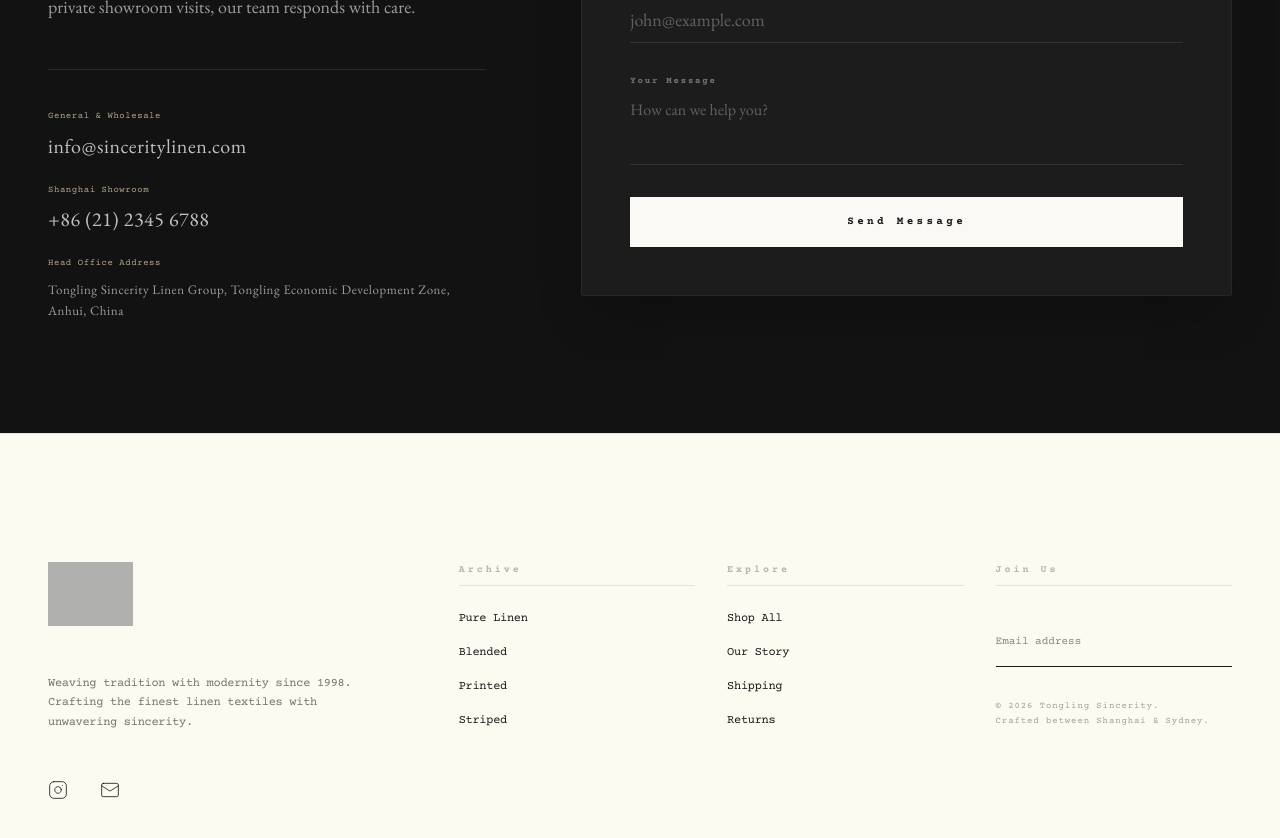
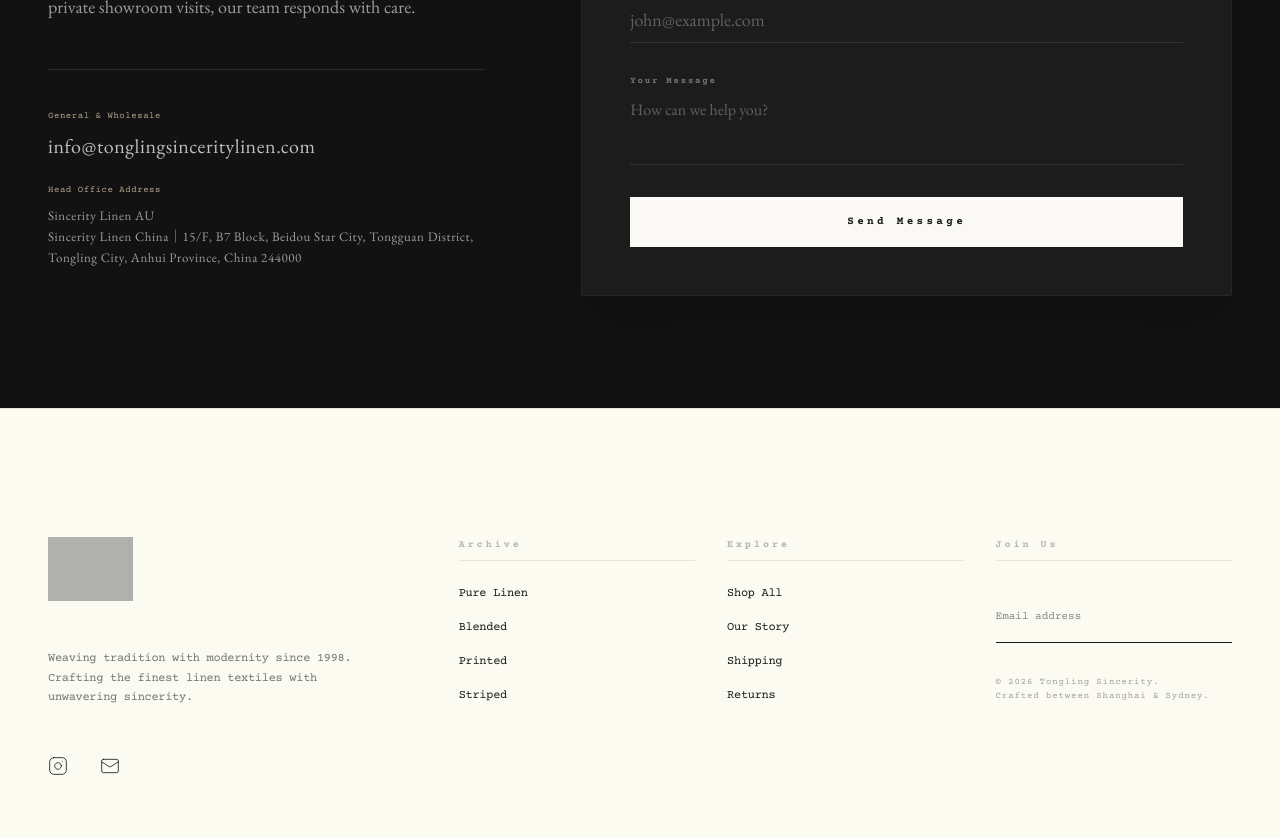
Before and after one commit to ceygilbert/tongling, a React (Vite) app: page / in a window 1280 px wide. Shown: the part 5620-6458 px from the top of the page. Built offline with nearby package versions, Linux system fonts and the light colour scheme; grey boxes are pictures that could not be loaded.

Commit message:
refactor: update contact details and address information
Updated the contact email address to the new domain and refined the head office address for improved clarity.

```diff
--- a/src/components/ContactSection.tsx
+++ b/src/components/ContactSection.tsx
@@ -35,20 +35,15 @@ export const ContactSection: React.FC = () => {
           <div className="space-y-6 pt-10 border-t border-white/10 font-mono text-[11px] tracking-wider text-[#FAF9F6]/75">
             <div className="space-y-2">
               <span className="text-[#B2A490] text-[9px] block">General & Wholesale</span>
-              <a href="mailto:info@sinceritylinen.com" className="font-serif text-xl hover:text-[#B2A490] transition-colors block lowercase">
-                info@sinceritylinen.com
-              </a>
-            </div>
-            <div className="space-y-2">
-              <span className="text-[#B2A490] text-[9px] block">Shanghai Showroom</span>
-              <a href="tel:+86212345678" className="font-serif text-xl hover:text-[#B2A490] transition-colors block">
-                +86 (21) 2345 6788
+              <a href="mailto:info@tonglingsinceritylinen.com" className="font-serif text-lg md:text-xl hover:text-[#B2A490] transition-colors block lowercase truncate">
+                info@tonglingsinceritylinen.com
               </a>
             </div>
             <div className="space-y-2">
               <span className="text-[#B2A490] text-[9px] block">Head Office Address</span>
               <p className="font-serif text-[13px] text-[#FAF9F6]/60 leading-relaxed normal-case">
-                Tongling Sincerity Linen Group, Tongling Economic Development Zone, Anhui, China
+                Sincerity Linen AU <br />
+                Sincerity Linen China｜15/F, B7 Block, Beidou Star City, Tongguan District, Tongling City, Anhui Province, China 244000
               </p>
             </div>
           </div>
--- a/src/components/ProductDetail.tsx
+++ b/src/components/ProductDetail.tsx
@@ -332,7 +332,7 @@ export const ProductDetail: React.FC<ProductDetailProps> = ({ onAddToCart }) =>
               <div className="space-y-1">
                 <span className="font-mono text-xs md:text-[13px] tracking-[0.2em] text-[#B2A490] font-extrabold block">Atelier Consultation desk</span>
                 <p className="font-serif text-xs md:text-sm text-ink/65 leading-snug">
-                  Unsure about appropriate drape, weight, or custom weaving bolts for your interior project? Speak directly to our master weavers at <a href="mailto:info@sinceritylinen.com" className="underline hover:text-[#B2A490] font-sans font-medium">info@sinceritylinen.com</a>.
+                  Unsure about appropriate drape, weight, or custom weaving bolts for your interior project? Speak directly to our master weavers at <a href="mailto:info@tonglingsinceritylinen.com" className="underline hover:text-[#B2A490] font-sans font-medium">info@tonglingsinceritylinen.com</a>.
                 </p>
               </div>
             </div>
```
